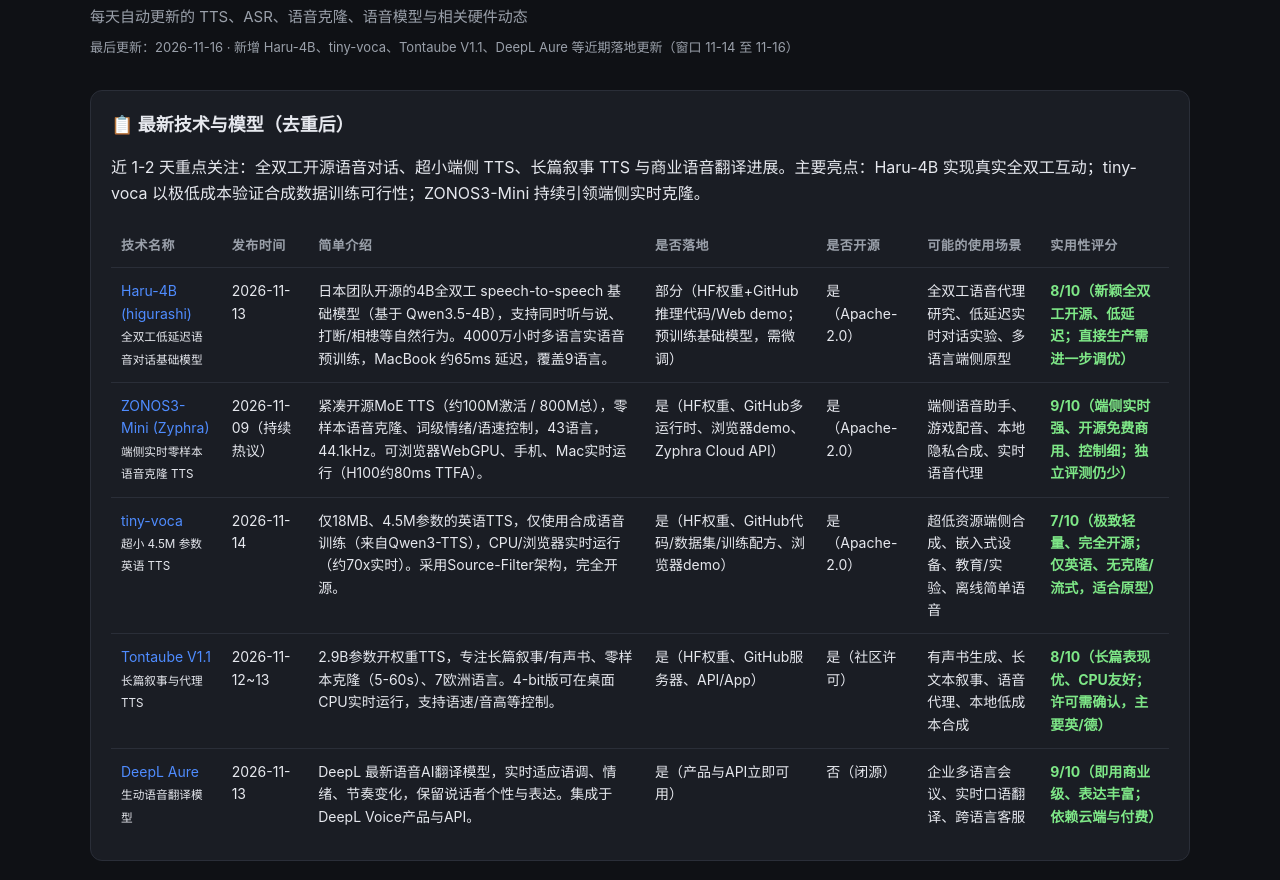
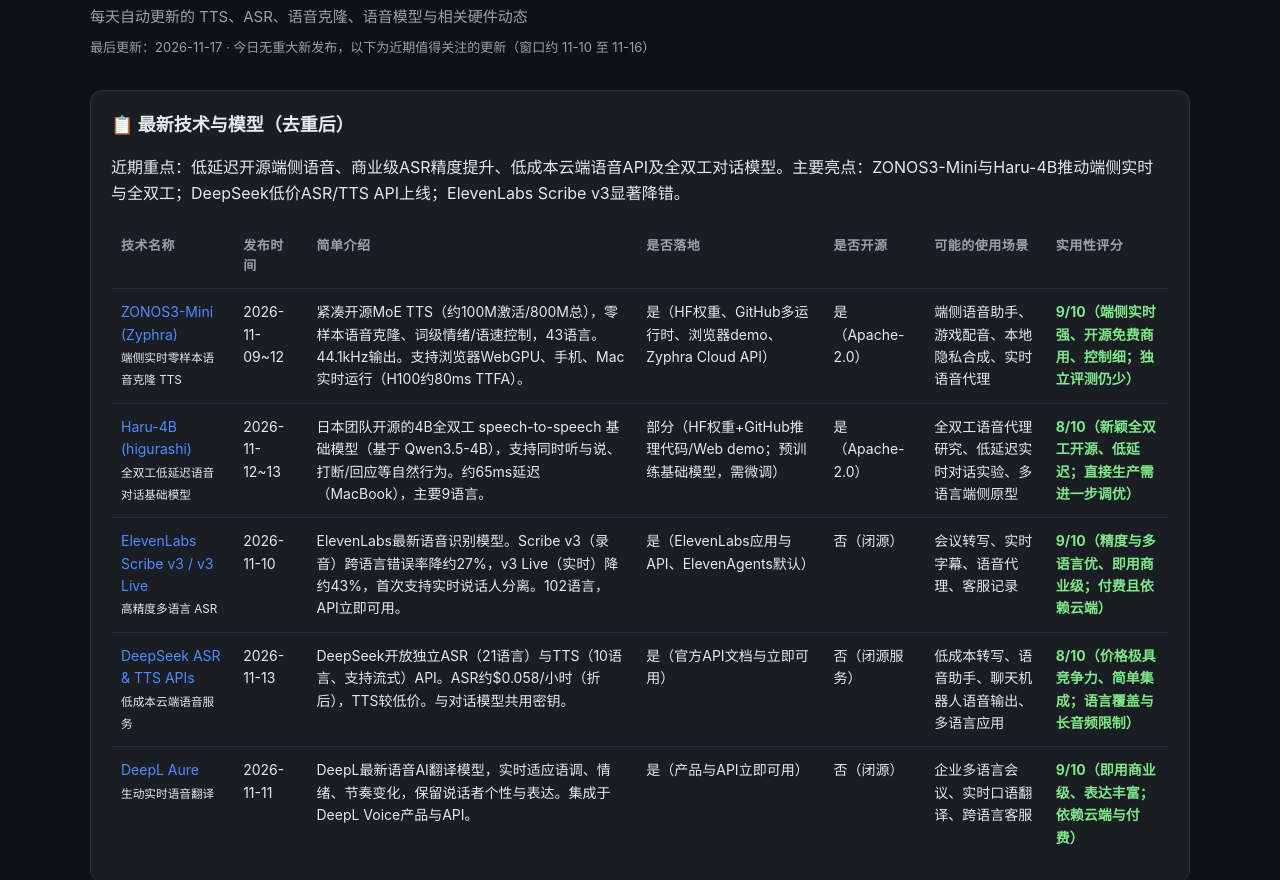
Before and after one commit to infometa/ai-voice-tech-monitor, a plain HTML site: page index.html in a window 1280 px wide. Shown: the part 72-952 px from the top of the page. Drawn offline with Linux system fonts and the light colour scheme.

Commit message:
更新语音AI监测：新增DeepSeek ASR/TTS API、ElevenLabs Scribe v3等近期落地更新，最后更新日期设为2026-11-17

```diff
--- a/index.html
+++ b/index.html
@@ -50,12 +50,12 @@
     <header>
       <h1>🎤 AI 语音技术监控仪表盘</h1>
       <div class="subtitle">每天自动更新的 TTS、ASR、语音克隆、语音模型与相关硬件动态</div>
-      <div class="meta">最后更新：2026-11-16 · 新增 Haru-4B、tiny-voca、Tontaube V1.1、DeepL Aure 等近期落地更新（窗口 11-14 至 11-16）</div>
+      <div class="meta">最后更新：2026-11-17 · 今日无重大新发布，以下为近期值得关注的更新（窗口约 11-10 至 11-16）</div>
     </header>
 
     <div class="card">
       <h2 style="margin-top:0;font-size:18px;">📋 最新技术与模型（去重后）</h2>
-      <p style="margin-bottom:16px;">近 1-2 天重点关注：全双工开源语音对话、超小端侧 TTS、长篇叙事 TTS 与商业语音翻译进展。主要亮点：Haru-4B 实现真实全双工互动；tiny-voca 以极低成本验证合成数据训练可行性；ZONOS3-Mini 持续引领端侧实时克隆。</p>
+      <p style="margin-bottom:16px;">近期重点：低延迟开源端侧语音、商业级ASR精度提升、低成本云端语音API及全双工对话模型。主要亮点：ZONOS3-Mini与Haru-4B推动端侧实时与全双工；DeepSeek低价ASR/TTS API上线；ElevenLabs Scribe v3显著降错。</p>
       <table>
         <thead>
           <tr>
@@ -70,45 +70,45 @@
         </thead>
         <tbody>
           <tr>
+            <td><a href="https://huggingface.co/Zyphra/ZONOS3-Mini" target="_blank">ZONOS3-Mini (Zyphra)</a><br><small>端侧实时零样本语音克隆 TTS</small></td>
+            <td>2026-11-09~12</td>
+            <td>紧凑开源MoE TTS（约100M激活/800M总），零样本语音克隆、词级情绪/语速控制，43语言。44.1kHz输出。支持浏览器WebGPU、手机、Mac实时运行（H100约80ms TTFA）。</td>
+            <td>是（HF权重、GitHub多运行时、浏览器demo、Zyphra Cloud API）</td>
+            <td>是（Apache-2.0）</td>
+            <td>端侧语音助手、游戏配音、本地隐私合成、实时语音代理</td>
+            <td class="score">9/10（端侧实时强、开源免费商用、控制细；独立评测仍少）</td>
+          </tr>
+          <tr>
             <td><a href="https://github.com/higurashi-ai/Haru" target="_blank">Haru-4B (higurashi)</a><br><small>全双工低延迟语音对话基础模型</small></td>
-            <td>2026-11-13</td>
-            <td>日本团队开源的4B全双工 speech-to-speech 基础模型（基于 Qwen3.5-4B），支持同时听与说、打断/相槵等自然行为。4000万小时多语言实语音预训练，MacBook 约65ms 延迟，覆盖9语言。</td>
+            <td>2026-11-12~13</td>
+            <td>日本团队开源的4B全双工 speech-to-speech 基础模型（基于 Qwen3.5-4B），支持同时听与说、打断/回应等自然行为。约65ms延迟（MacBook），主要9语言。</td>
             <td>部分（HF权重+GitHub推理代码/Web demo；预训练基础模型，需微调）</td>
             <td>是（Apache-2.0）</td>
             <td>全双工语音代理研究、低延迟实时对话实验、多语言端侧原型</td>
             <td class="score">8/10（新颖全双工开源、低延迟；直接生产需进一步调优）</td>
           </tr>
           <tr>
-            <td><a href="https://github.com/Zyphra/ZONOS3-Mini" target="_blank">ZONOS3-Mini (Zyphra)</a><br><small>端侧实时零样本语音克隆 TTS</small></td>
-            <td>2026-11-09（持续热议）</td>
-            <td>紧凑开源MoE TTS（约100M激活 / 800M总），零样本语音克隆、词级情绪/语速控制，43语言，44.1kHz。可浏览器WebGPU、手机、Mac实时运行（H100约80ms TTFA）。</td>
-            <td>是（HF权重、GitHub多运行时、浏览器demo、Zyphra Cloud API）</td>
-            <td>是（Apache-2.0）</td>
-            <td>端侧语音助手、游戏配音、本地隐私合成、实时语音代理</td>
-            <td class="score">9/10（端侧实时强、开源免费商用、控制细；独立评测仍少）</td>
+            <td><a href="https://elevenlabs.io/blog/scribe-v3" target="_blank">ElevenLabs Scribe v3 / v3 Live</a><br><small>高精度多语言 ASR</small></td>
+            <td>2026-11-10</td>
+            <td>ElevenLabs最新语音识别模型。Scribe v3（录音）跨语言错误率降约27%，v3 Live（实时）降约43%，首次支持实时说话人分离。102语言，API立即可用。</td>
+            <td>是（ElevenLabs应用与API、ElevenAgents默认）</td>
+            <td>否（闭源）</td>
+            <td>会议转写、实时字幕、语音代理、客服记录</td>
+            <td class="score">9/10（精度与多语言优、即用商业级；付费且依赖云端）</td>
           </tr>
           <tr>
-            <td><a href="https://github.com/n4ze3m/tiny-voca" target="_blank">tiny-voca</a><br><small>超小 4.5M 参数英语 TTS</small></td>
-            <td>2026-11-14</td>
-            <td>仅18MB、4.5M参数的英语TTS，仅使用合成语音训练（来自Qwen3-TTS），CPU/浏览器实时运行（约70x实时）。采用Source-Filter架构，完全开源。</td>
-            <td>是（HF权重、GitHub代码/数据集/训练配方、浏览器demo）</td>
-            <td>是（Apache-2.0）</td>
-            <td>超低资源端侧合成、嵌入式设备、教育/实验、离线简单语音</td>
-            <td class="score">7/10（极致轻量、完全开源；仅英语、无克隆/流式，适合原型）</td>
+            <td><a href="https://api-docs.deepseek.com/guides/asr" target="_blank">DeepSeek ASR & TTS APIs</a><br><small>低成本云端语音服务</small></td>
+            <td>2026-11-13</td>
+            <td>DeepSeek开放独立ASR（21语言）与TTS（10语言、支持流式）API。ASR约$0.058/小时（折后），TTS较低价。与对话模型共用密钥。</td>
+            <td>是（官方API文档与立即可用）</td>
+            <td>否（闭源服务）</td>
+            <td>低成本转写、语音助手、聊天机器人语音输出、多语言应用</td>
+            <td class="score">8/10（价格极具竞争力、简单集成；语言覆盖与长音频限制）</td>
           </tr>
           <tr>
-            <td><a href="https://github.com/craitech/tontaube" target="_blank">Tontaube V1.1</a><br><small>长篇叙事与代理 TTS</small></td>
-            <td>2026-11-12~13</td>
-            <td>2.9B参数开权重TTS，专注长篇叙事/有声书、零样本克隆（5-60s）、7欧洲语言。4-bit版可在桌面CPU实时运行，支持语速/音高等控制。</td>
-            <td>是（HF权重、GitHub服务器、API/App）</td>
-            <td>是（社区许可）</td>
-            <td>有声书生成、长文本叙事、语音代理、本地低成本合成</td>
-            <td class="score">8/10（长篇表现优、CPU友好；许可需确认，主要英/德）</td>
-          </tr>
-          <tr>
-            <td><a href="https://www.deepl.com/" target="_blank">DeepL Aure</a><br><small>生动语音翻译模型</small></td>
-            <td>2026-11-13</td>
-            <td>DeepL 最新语音AI翻译模型，实时适应语调、情绪、节奏变化，保留说话者个性与表达。集成于DeepL Voice产品与API。</td>
+            <td><a href="https://www.deepl.com/en/press-release/aure-voice-ai-model" target="_blank">DeepL Aure</a><br><small>生动实时语音翻译</small></td>
+            <td>2026-11-11</td>
+            <td>DeepL最新语音AI翻译模型，实时适应语调、情绪、节奏变化，保留说话者个性与表达。集成于DeepL Voice产品与API。</td>
             <td>是（产品与API立即可用）</td>
             <td>否（闭源）</td>
             <td>企业多语言会议、实时口语翻译、跨语言客服</td>
@@ -121,7 +121,7 @@
     <div class="card">
       <h2 style="margin-top:0;font-size:18px;">📊 当前趋势</h2>
       <div class="trend">
-        2026-11-16 监测：开源端侧实时语音（尤其全双工与超小模型）进展迅速，合成数据训练路径被验证可行；商业语音翻译在情感与表达保真上再上台阶。整体：本地隐私优先与云端低成本服务并行，全双工互动与长篇自然度成为差异化焦点。
+        2026-11-17 监测：开源端侧实时与全双工语音模型加速普及（ZONOS3-Mini、Haru-4B），商业ASR精度与实时能力持续提升（Scribe v3），低成本云端语音API（DeepSeek）降低门槛。整体：低延迟、端侧开源小模型与云端低价服务并行，多语言一致性与自然交互成为核心差异点。
       </div>
     </div>
 
```
